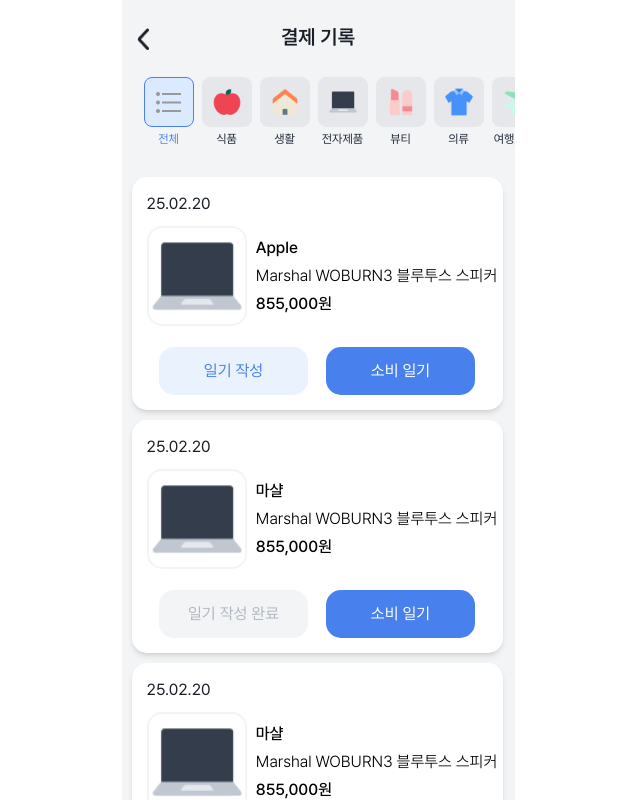
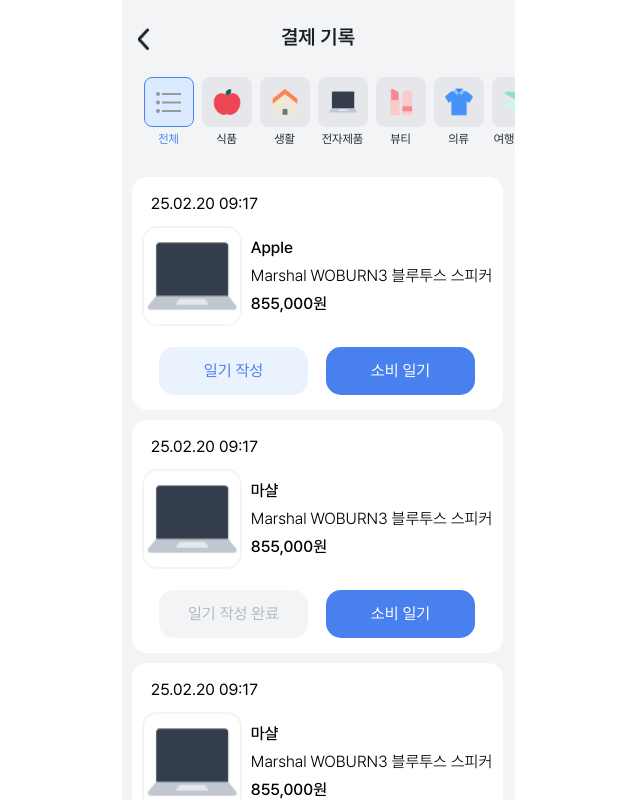
Before and after one commit to yono-yuno/frontend, a React (Vite) app: page /payrecord in a window 1280 px wide. Shown: the whole page, without its empty margins (322-962 px from the left). Built offline with nearby package versions, Linux system fonts and the light colour scheme; no server answers.

Commit message:
💄 결제 기록 페이지 퍼블리싱 수정

```diff
--- a/src/pages/PayRecordPage.jsx
+++ b/src/pages/PayRecordPage.jsx
@@ -95,9 +95,9 @@ const PayRecordPage = () => {
         {itemList.map((item) => (
           <div
             key={item.id}
-            className="bg-white mt-[10px] w-[371px] h-auto rounded-15 p-[15px] shadow-md"
+            className="flex flex-col items-center bg-white mt-[10px] w-[371px] h-auto rounded-15 p-[15px] shadow-mds"
           >
-            <p className="!text-[16px] font-PDRegular text-black">25.02.20</p>
+            <p className="mr-[225px] text-16 font-PDRegular">25.02.20 09:17</p>
             <div className="mt-[10px]">
               <Iteminfo
                 itemImg={item.itemImg}
```
